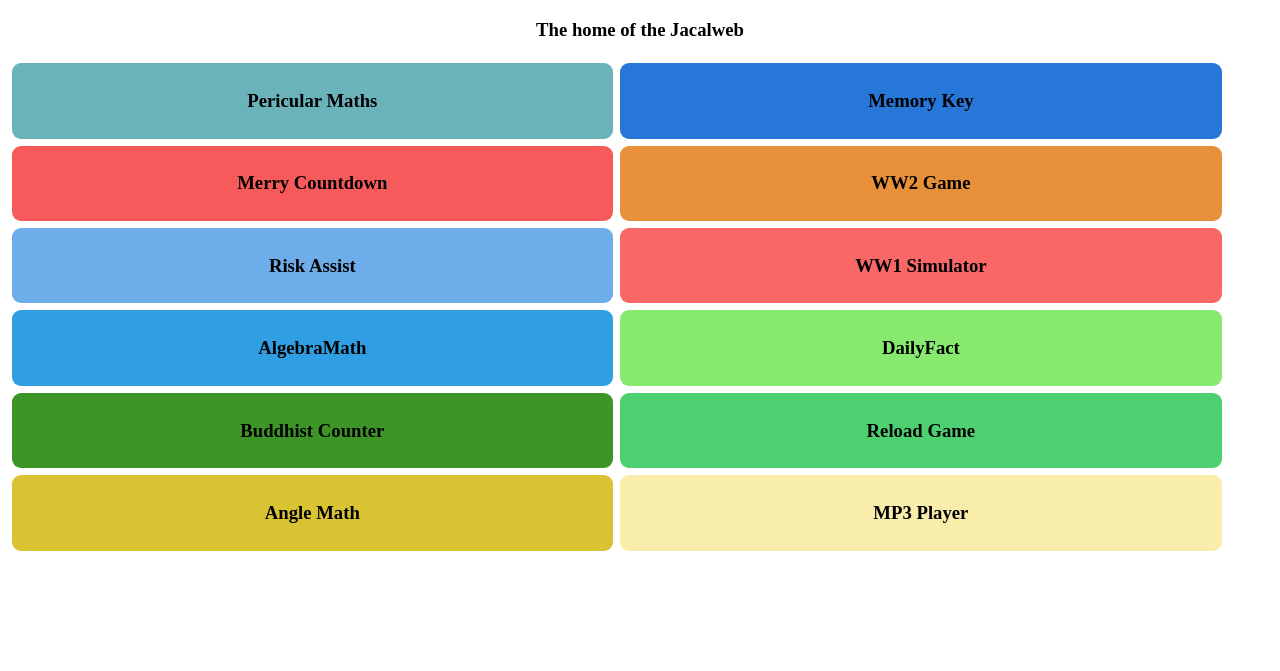
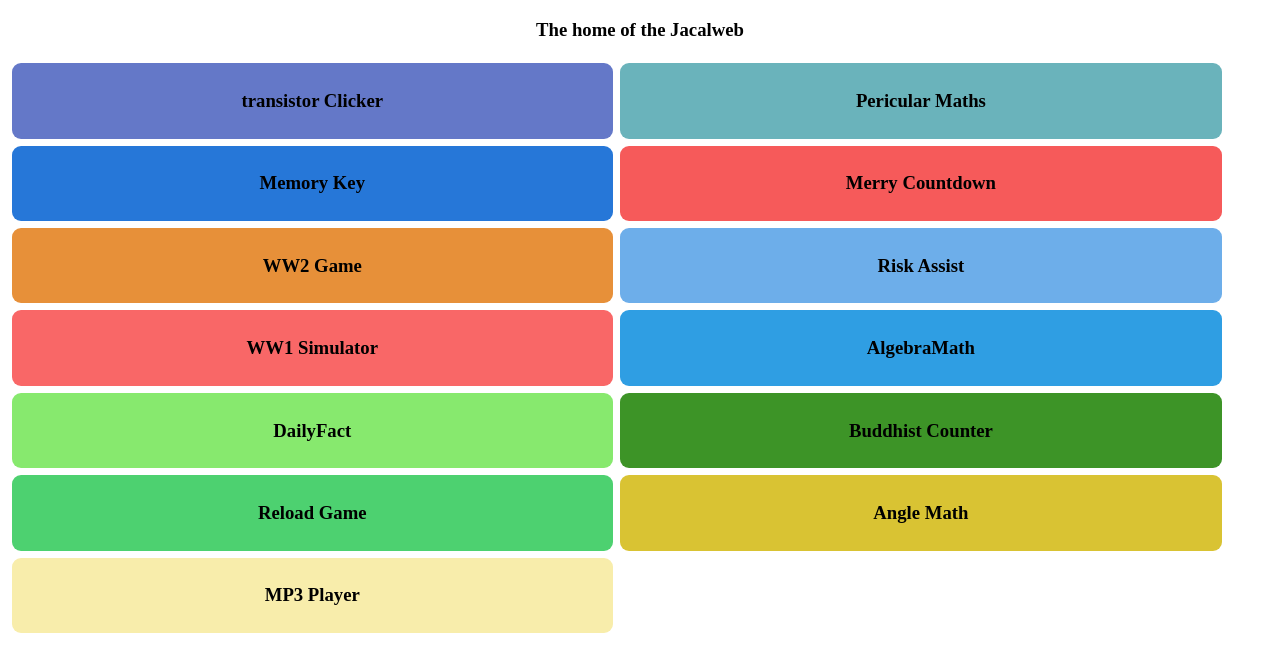
Before and after one commit to Jacalastre123/HomePage, a plain HTML site: page index.html in a window 1280 px wide. Shown: the part 61-732 px from the top of the page. Drawn offline with Linux system fonts and the light colour scheme; a web font is replaced by a local one.

Commit message:
Add new game entries and links in index.html
Added new items to the list of games and their links.

```diff
--- a/index.html
+++ b/index.html
@@ -58,6 +58,7 @@
     <script>
         const tempo = document.getElementById("tempo")
         const list = [
+            "transistor Clicker",
             "Pericular Maths",
             "Memory Key",
             "Merry Countdown",
@@ -75,6 +76,7 @@
         ]
 
         const listLink = [
+            "https://jacalastre123.github.io/Transistor",
             "https://jacalastre123.github.io/pericular",
             "https://jacalastre123.github.io/memoryKey",
             "https://jacalastre123.github.io/MerryCountdown",
@@ -91,6 +93,7 @@
         ]
 
         const listColour = [
+            "rgb(100,120,200)",
             "#6AB3BB",
             "#2677D8",
             "#F65A5A",
```
